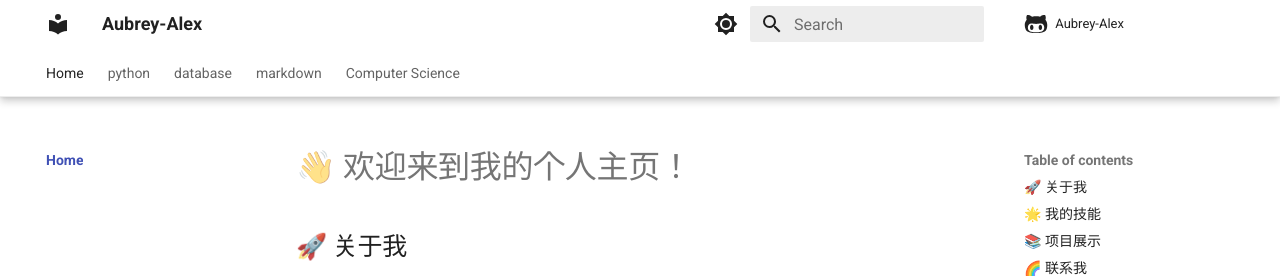
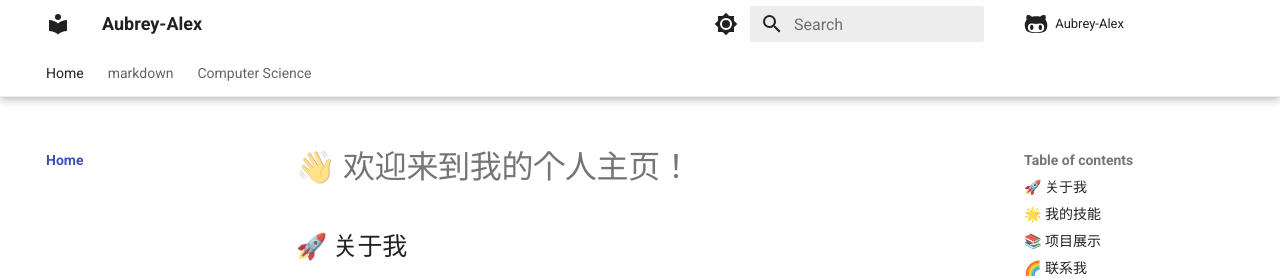
Before and after one commit to Aubrey-Alex/Aubrey-Alex.github.io, an MkDocs documentation site: the page built from docs/index.md, in a window 1280 px wide. Shown: the top 278 px of the page. Built offline with MkDocs 1.6.1 and Material for MkDocs 9.7.7, drawn with Linux system fonts in a browser that asks for light colours; comment, search, counter and statistics services are not loaded.

Commit message:
delete extra-css

```diff
--- a/mkdocs.yml
+++ b/mkdocs.yml
@@ -8,9 +8,6 @@
 copyright: Copyright © 2025 Aubrey-Alex
 remote_branch: gh-pages
 remote_name: origin
-# 扩展css
-extra_css:
-  - css/extra.css  # 根据你的文件路径调整
 # 主题设置
 theme:
     name: material
@@ -128,8 +125,6 @@
 nav:
     - Home:
         - index.md
-    - python: python/python.md
-    - database: database/MySQL.md
     - markdown: markdown/markdown.md
     - Computer Science:
         - Computer Science/index.md
```
